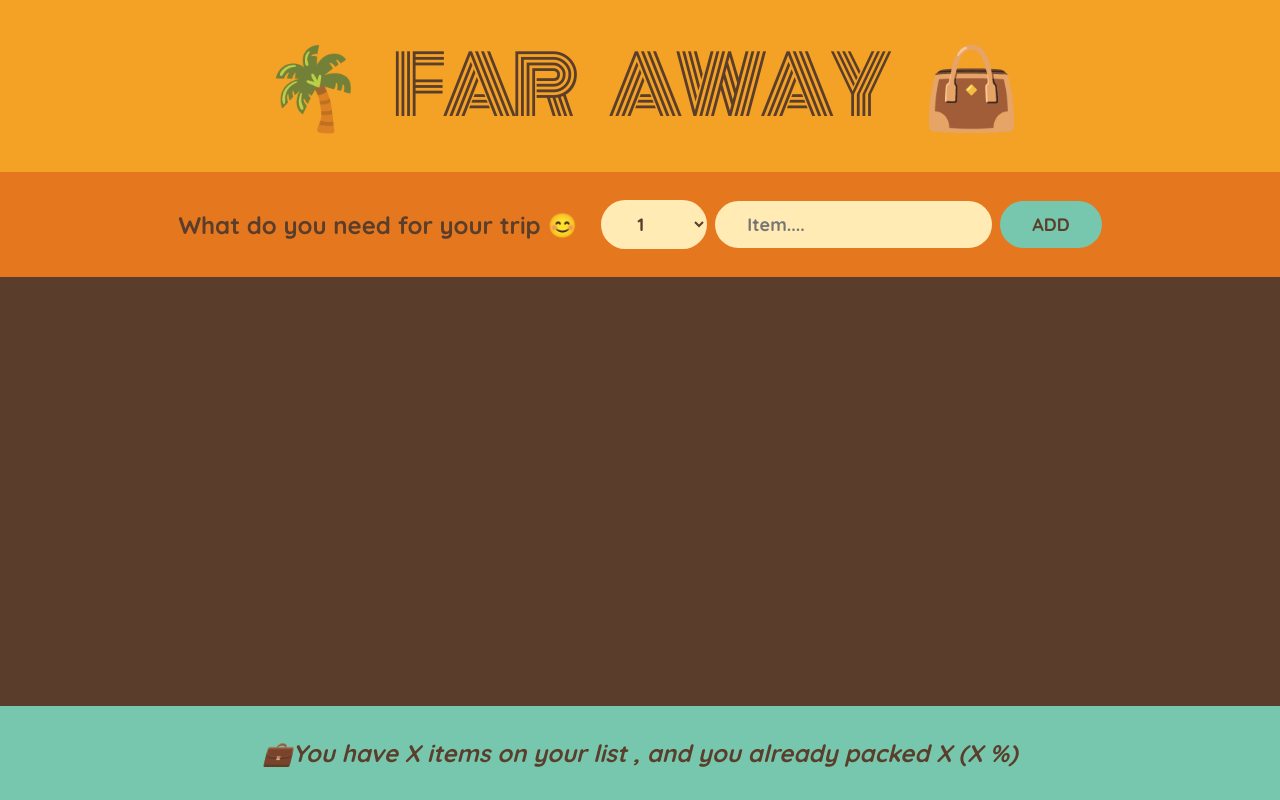
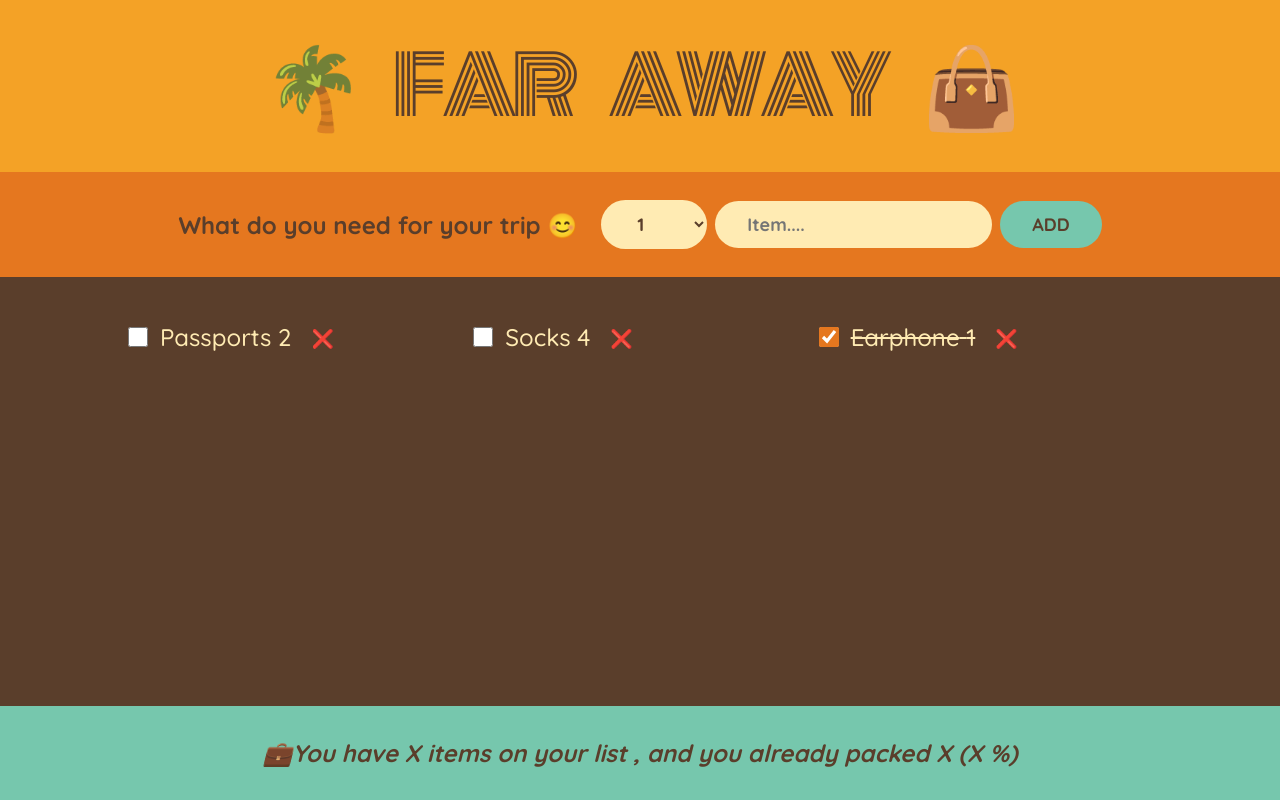
Before and after one commit to Rudrakshj21/TravelList, a React (Create React App) app: page / in a window 1280 px wide. Built offline with nearby package versions, Linux system fonts and the light colour scheme.

Commit message:
on click was giving warning so used on change

```diff
--- a/src/App.js
+++ b/src/App.js
@@ -1,12 +1,12 @@
 import { useState } from "react";
 import "./index.css";
-// const initialItems = [
-//   { id: 1, description: "Passports", quantity: 2, packed: false },
-//   { id: 2, description: "Socks", quantity: 4, packed: false },
-//   { id: 3, description: "Earphone", quantity: 1, packed: true },
-// ];
+const initialItems = [
+  { id: 1, description: "Passports", quantity: 2, packed: false },
+  { id: 2, description: "Socks", quantity: 4, packed: false },
+  { id: 3, description: "Earphone", quantity: 1, packed: true },
+];
 export default function App() {
-  const [items, setItems] = useState([]);
+  const [items, setItems] = useState(initialItems);
 
   function handleAddItems(newItem) {
     setItems((currentItems) => [...currentItems, newItem]);
@@ -100,8 +100,9 @@ function Item({ item, onDeleteItem, onToggleItem }) {
     <li>
       <input
         type="checkbox"
+        checked={item.packed}
         value={item.packed}
-        onClick={(e) => onToggleItem(item.id)}
+        onChange={(e) => onToggleItem(item.id)}
       />
       <span style={item.packed ? { textDecoration: "line-through" } : {}}>
         {item.description} {item.quantity}
```
